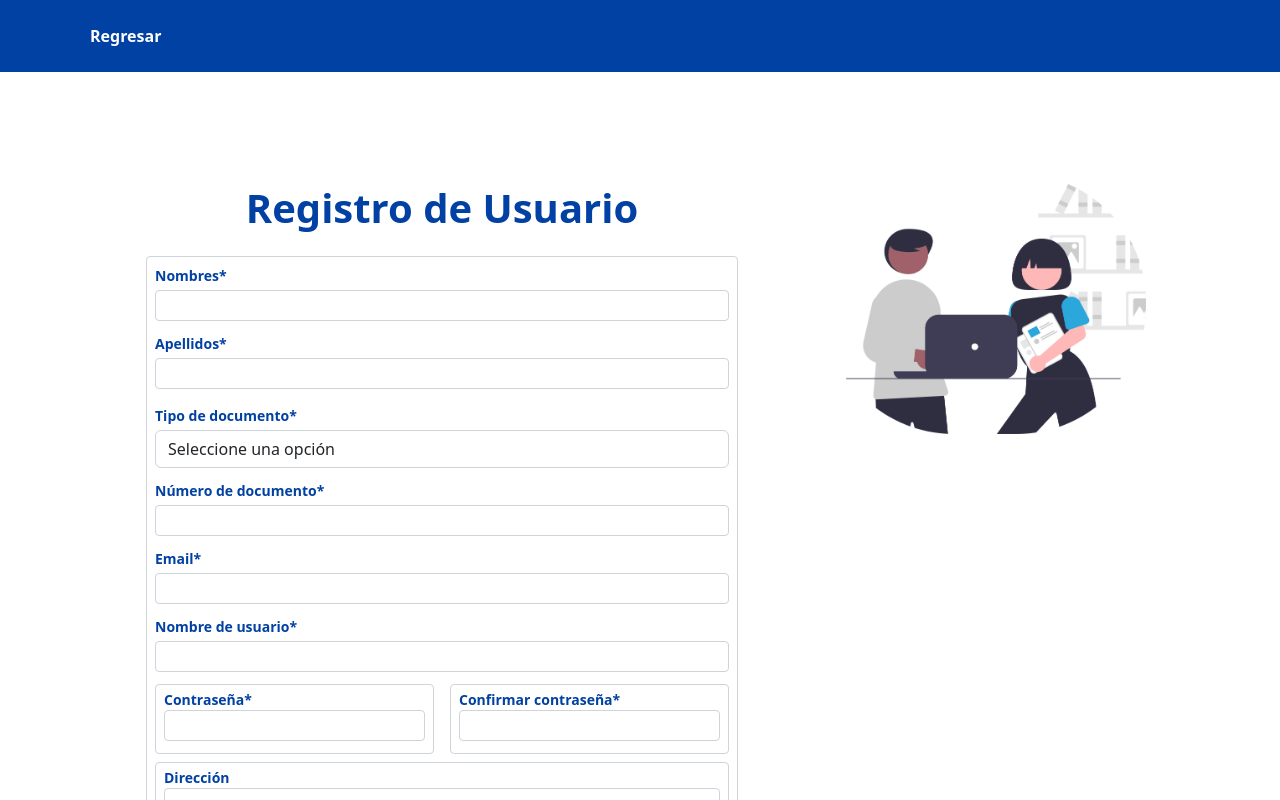
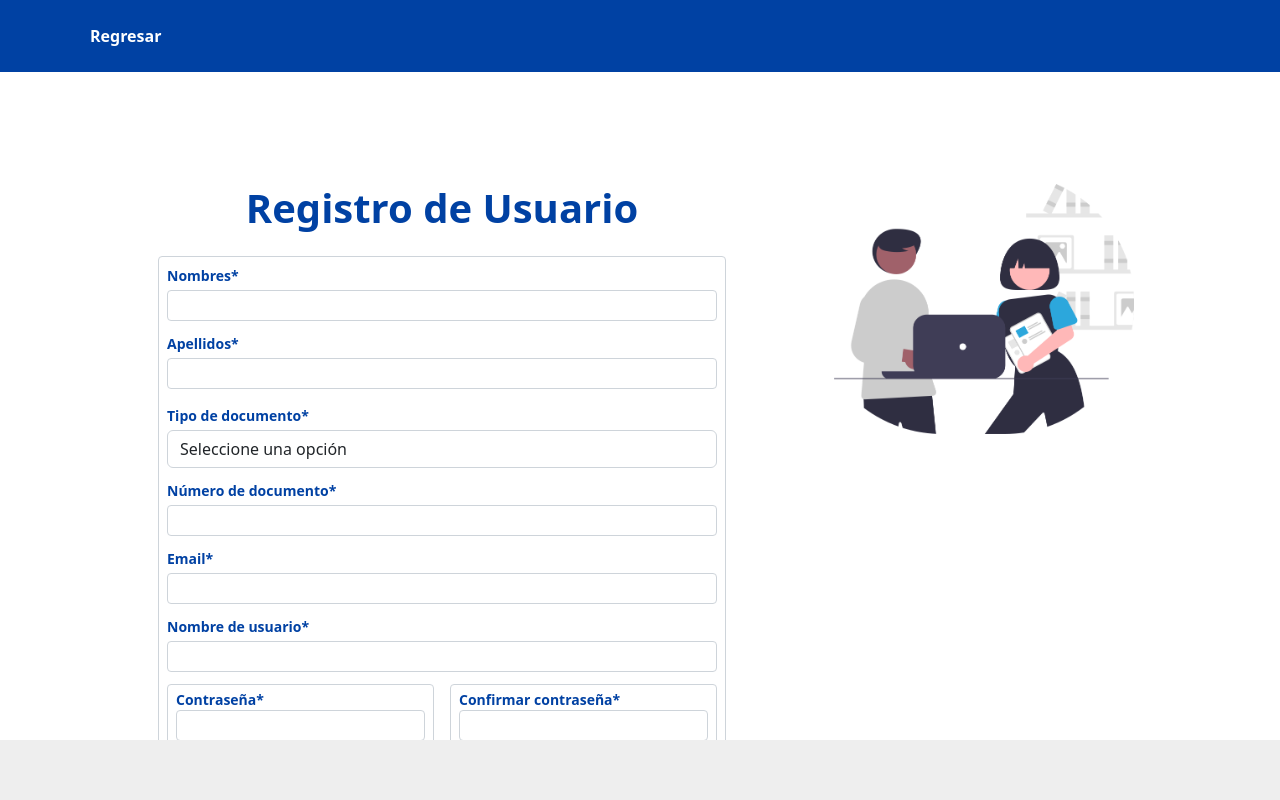
Before and after one commit to juanvidev1/serviplus-frontend, a React (Create React App) app in the folder serviplus-front/: page /genera-ticket in a window 1280 px wide. Shown: the top 800 px of the page. Built offline with nearby package versions, Linux system fonts and the light colour scheme.

Commit message:
hghjghjg

```diff
--- a/serviplus-front/src/App.js
+++ b/serviplus-front/src/App.js
@@ -3,6 +3,7 @@ import Header from "./componentes/general/Header";
 import Landing from "./componentes/general/Landing";
 import FormCliente from "./componentes/clientes/Formulario";
 import ListadoClientes from "./componentes/clientes/TablaClientes";
+import Footer from "./componentes/general/Footer";
 // import imagenes from "./assets/img/imagenes";
 
 
@@ -19,6 +20,7 @@ function App() {
           </Routes>
         </div>
       </div>
+      <Footer />
     </BrowserRouter>
   );
 }
--- a/serviplus-front/src/componentes/clientes/Formulario.js
+++ b/serviplus-front/src/componentes/clientes/Formulario.js
@@ -1,7 +1,7 @@
 import Imagenes from "../../assets/img/imagenes";
 const FormularioCliente = () => {
     return(
-      <div className="d-flex">
+      <div className="container d-flex" style={{bottom: "40px"}}>
         <div className="container m-5">
         <h1 className="mb-4" align="center" style={{color: "#0041A3", fontWeight: "900"}}>Registro de Usuario</h1>
         <form>
--- /dev/null
+++ b/serviplus-front/src/componentes/general/Footer.js
@@ -0,0 +1,29 @@
+const Footer = () => {
+
+    /*const DIV_STYLE = {
+        position: "absolute",
+        width: "1188px",
+        height: "56px",
+        left: "175px",
+        top: "968px"
+    }*/
+
+    const FOOTER_STYLE = {
+        position: "fixed",
+        width: "100%",
+        height: "60px",
+        bottom: "0px",
+        backgroundColor: "#EEEEEE",
+        color: "white"
+    }
+
+    return(
+        // <div className="container" style={DIV_STYLE}>
+            <footer style={FOOTER_STYLE}>
+
+            </footer>
+        // </div>
+    );
+}
+
+export default Footer;
--- a/serviplus-front/src/componentes/general/Header.js
+++ b/serviplus-front/src/componentes/general/Header.js
@@ -19,7 +19,7 @@ const Header = () => {
                         </ul>
                             <div className="text-end">
                                 <button type="button" className="btn btn-outline-light me-2">Login</button>
-                                <button type="button" className="btn btn-warning" onClick={"location.href='/genera-ticket'"}>Registrarse</button>
+                                <button type="button" className="btn" style={{backgroundColor: "#FEEF00"}}>Registrarse</button>
                             </div>
                     </div>
                     ):
--- a/serviplus-front/src/servicios/ServicioCliente.js
+++ b/serviplus-front/src/servicios/ServicioCliente.js
@@ -48,7 +48,11 @@ const listadoClientes = [
 const ClientesServicios = {};
 
 ClientesServicios.listadoClientes = () => {
-    return listadoClientes;
+    return new Promise((resolve, reject) => {
+        setTimeout(() => {
+            reject("Uy no se jodió esta mierda");
+        })
+    }, 2000);
 }
 
 export default ClientesServicios;
```
